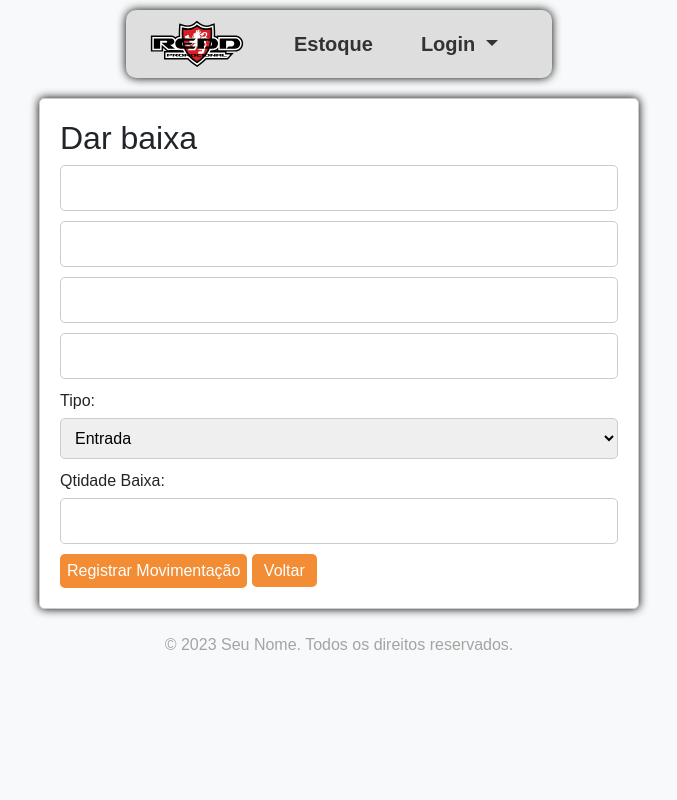
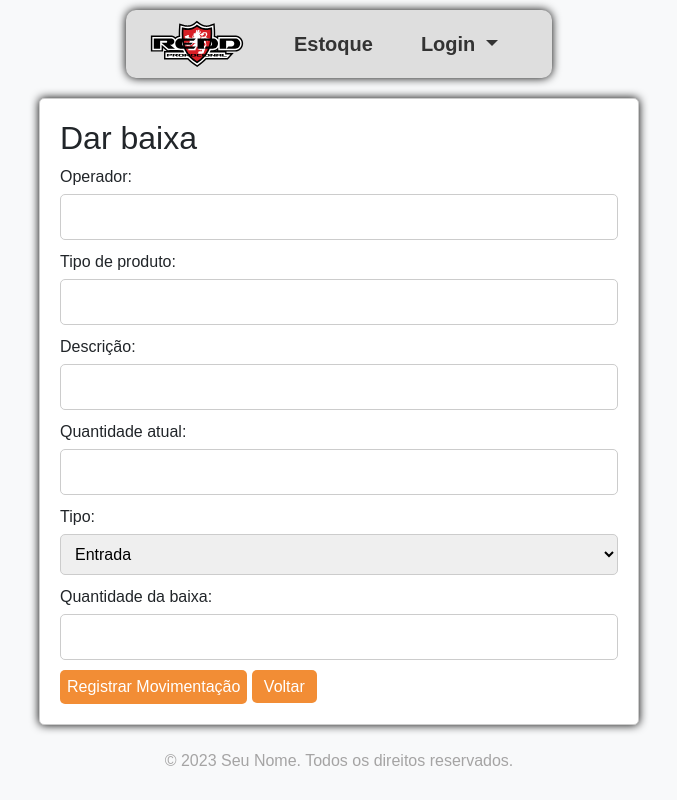
Before and after one commit to felipe-zanata/erp-redd, a Django app: page /dar_baixa/1/ in a window 1280 px wide. Shown: the whole page, without its empty margins (301-978 px from the left). Run offline with Django 4.2, Linux system fonts and the light colour scheme; data that the repository does not hold is empty; some libraries are stand-ins or nearby versions.

Commit message:
Padronização de campos

```diff
--- a/app_cad_usuarios/templates/produto/dar_baixa.html
+++ b/app_cad_usuarios/templates/produto/dar_baixa.html
@@ -12,12 +12,13 @@
     <div class="container">
         <h2>Dar baixa</h2>
         <form>
+            <label>Operador:</label>
             <input type="text" value="{{ request.session.nome }}" id="operador" name="operador" readonly>
-
+            <label>Tipo de produto:</label>
             <input type="text" value="{{ dados.sku }}" id="codigo-produto" name="codigo-produto" readonly></input>
-
+            <label>Descrição:</label>
             <input type="text" value="{{ dados.descricao }}" id="nome-produto" name="nome-produto" readonly>
-
+            <label>Quantidade atual:</label>
             <input type="text" value="{{ dados.quantidade }}" id="qtidade-produto" name="qtidade-produto" readonly>
 
             <label for="tipo">Tipo:</label>
@@ -26,7 +27,7 @@
                 <option value="saida">Saída</option>
             </select>
 
-            <label for="qtidade-produto-baixa">Qtidade Baixa:</label>
+            <label for="qtidade-produto-baixa">Quantidade da baixa:</label>
             <input type="number" id="qtidade-produto-baixa" name="qtidade-produto-baixa" required>
 
             <button type="submit">Registrar Movimentação</button>
--- a/app_cad_usuarios/templates/produto/movimentacao.html
+++ b/app_cad_usuarios/templates/produto/movimentacao.html
@@ -27,7 +27,7 @@
                     <input type="text" id="tipo_produto" name="tipo_produto" placeholder="Tipo">
                     <input type="text" id="codigo_filtro" name="codigo_filtro" placeholder="Código">
                     <input type="text" id="nome_filtro" name="nome_filtro" placeholder="Descrição">
-                    <input type="text" id="quantidade_filtro" name="quantidade_filtro" placeholder="Quantidade">
+                    <input type="text" id="quantidade_filtro" name="quantidade_filtro" placeholder="Qtidade">
                 </div>
                 <!-- <button type="submit">Buscar</button> -->
             </form>
--- a/app_cad_usuarios/templates/produto/prodcadastrados.html
+++ b/app_cad_usuarios/templates/produto/prodcadastrados.html
@@ -20,7 +20,7 @@
           <form id="filtro-form">
             <div style="display: flex; align-items: center; justify-content: center;">
                 <input type="text" id="codigo_filtro" name="codigo_filtro" placeholder="Código do Produto">
-                <input type="text" id="nome_filtro" name="nome_filtro" placeholder="Nome do Produto">
+                <input type="text" id="nome_filtro" name="nome_filtro" placeholder="Tipo do Produto">
                 <!-- <input type="number" id="quantidade_filtro" name="quantidade_filtro" placeholder="Quantidade"> -->
             </div>
           </form>
@@ -42,7 +42,7 @@
           <tr>
             <th style="display: none;">_Código</th>
             <th>Código</th>
-            <th>Descrição</th>
+            <th>Tipo</th>
             <th>Quantidade</th>
             <th>Observação</th>
             <th>link</th>
```
